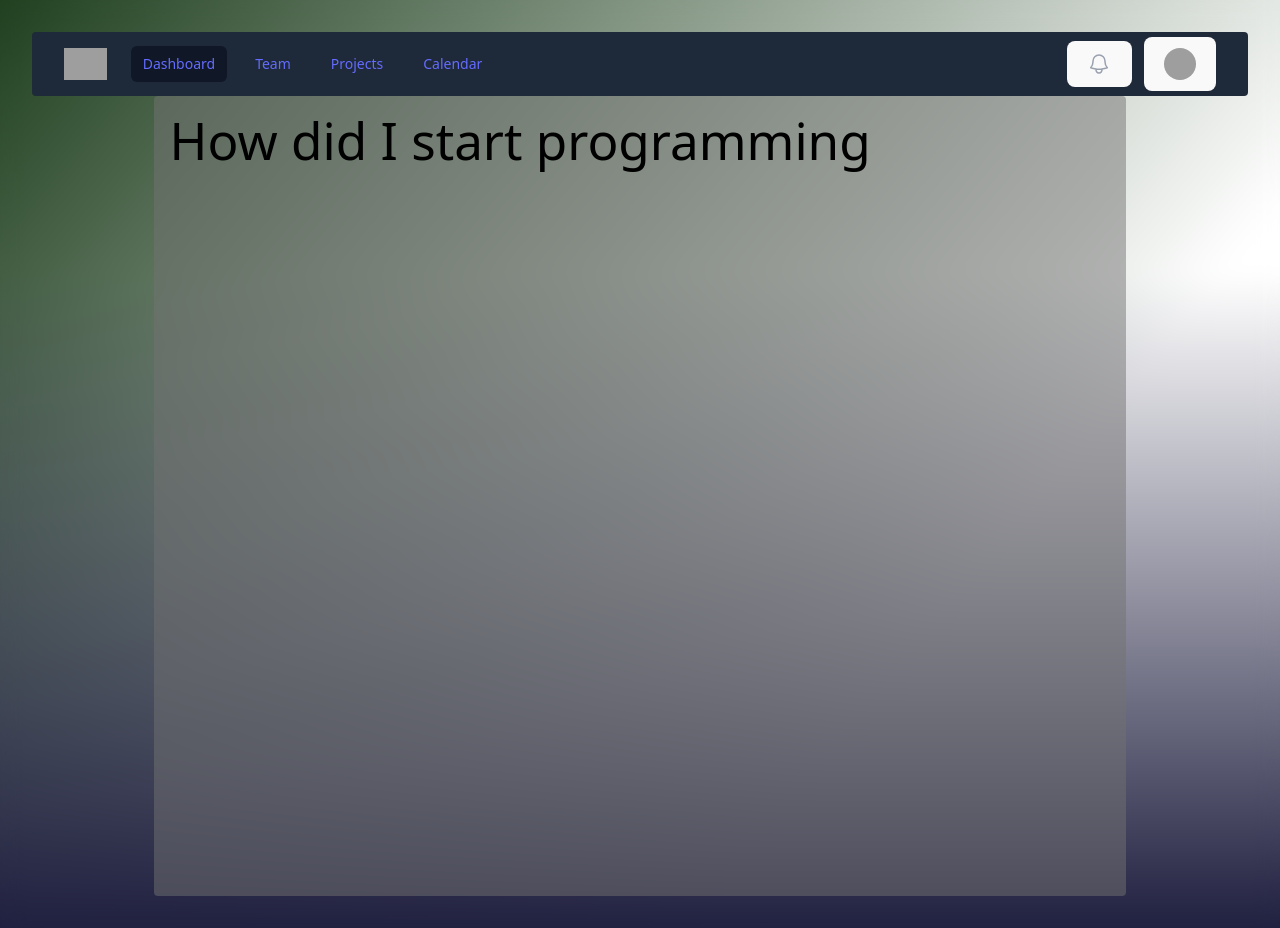
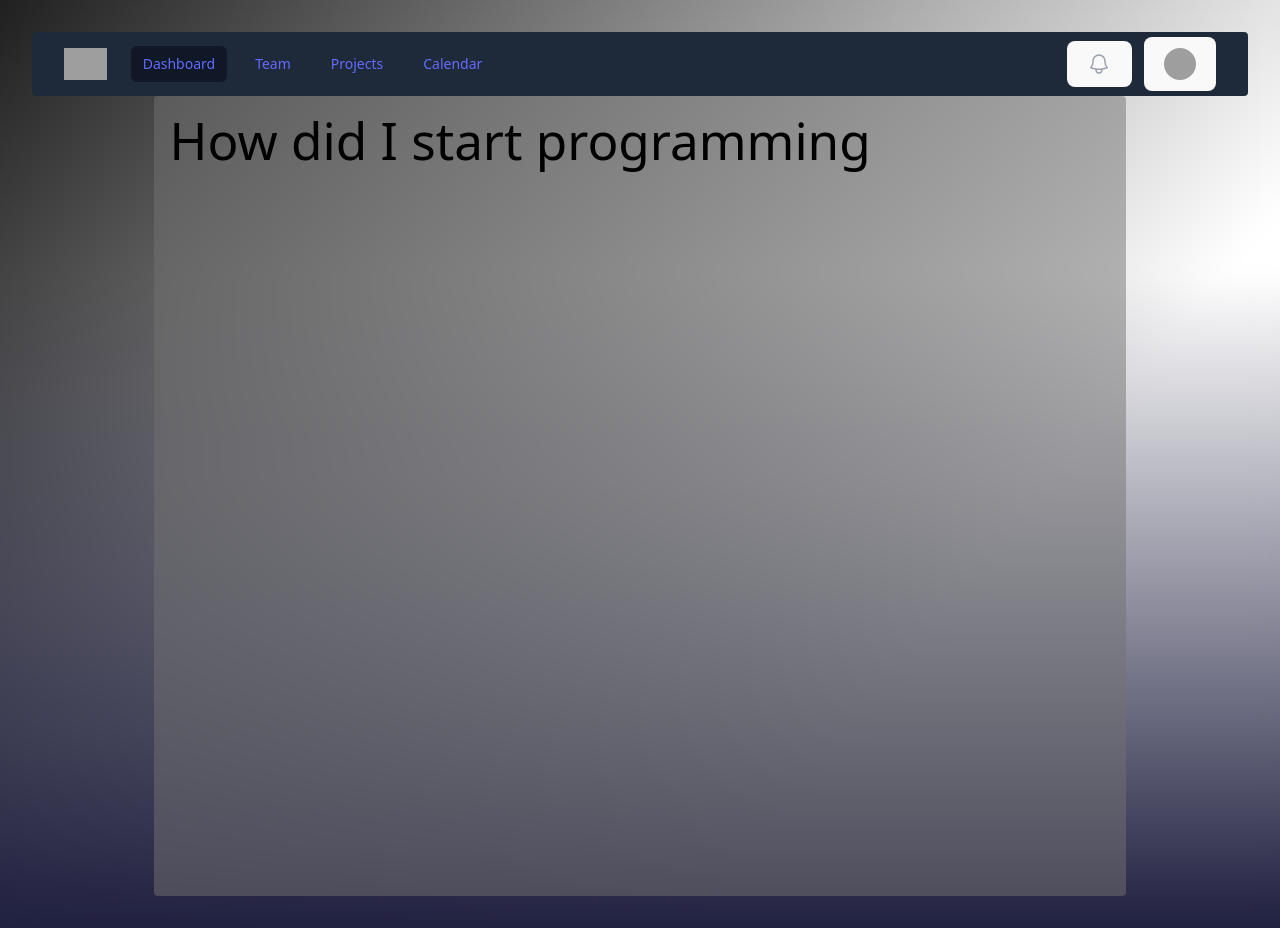
Before and after one commit to TheEngineerOne/personal-website, a React (Vite) app: page / in a window 1280 px wide. Built offline with nearby package versions, Linux system fonts and the light colour scheme; grey boxes are pictures that could not be loaded.

Commit message:
Fixing some details for the title and colors

```diff
--- a/index.html
+++ b/index.html
@@ -4,7 +4,7 @@
     <meta charset="UTF-8" />
     <link rel="icon" type="image/svg+xml" href="/vite.svg" />
     <meta name="viewport" content="width=device-width, initial-scale=1.0" />
-    <title>Vite + React + TS</title>
+    <title></title>
   </head>
   <body>
     <noscript>This page needs JS support to work</noscript>
--- a/src/App.css
+++ b/src/App.css
@@ -11,5 +11,5 @@ body {
   min-height: 100vh;
   background:
     linear-gradient(0deg, rgba(32, 32, 64), rgba(0, 0, 0, 0) 70.71%),
-    linear-gradient(130deg, rgba(32, 64, 32), rgba(0, 0, 0, 0) 70.71%);
+    linear-gradient(130deg, rgba(32, 32, 32), rgba(0, 0, 0, 0) 70.71%);
 }
```
